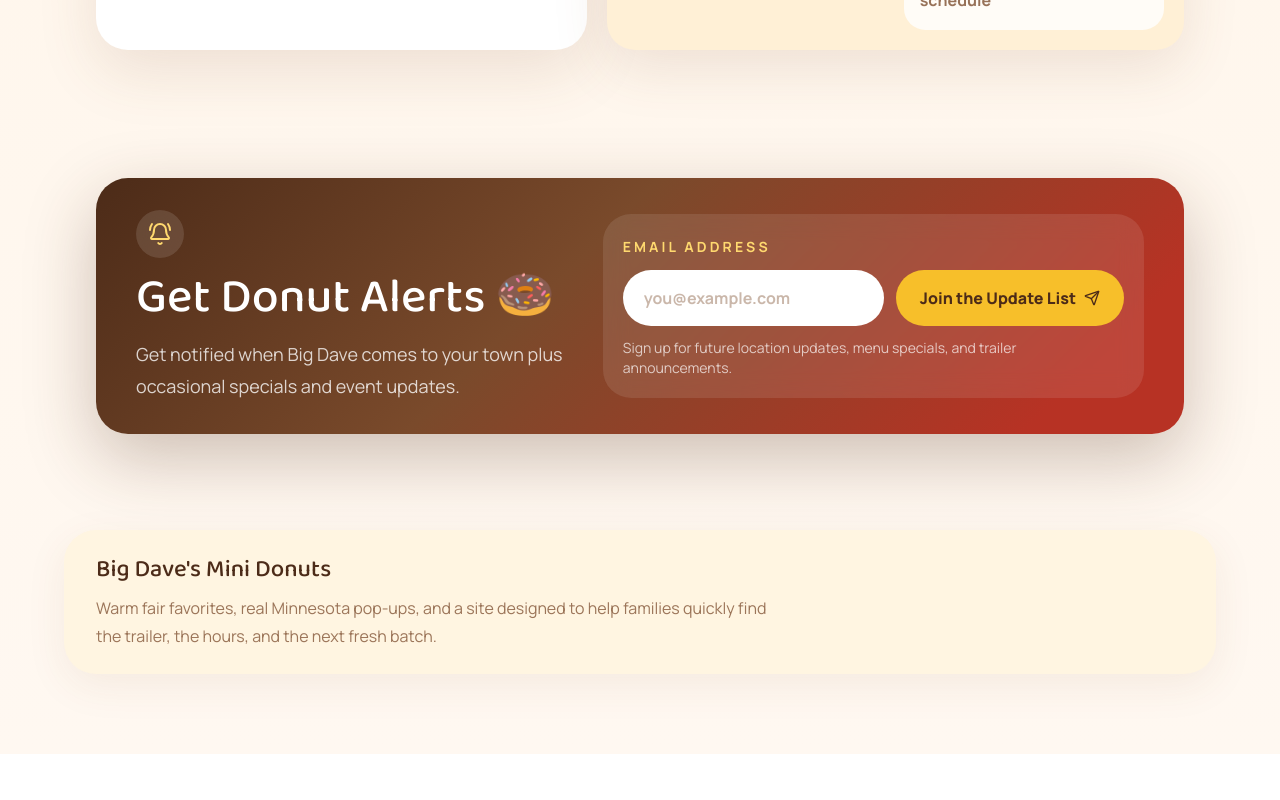
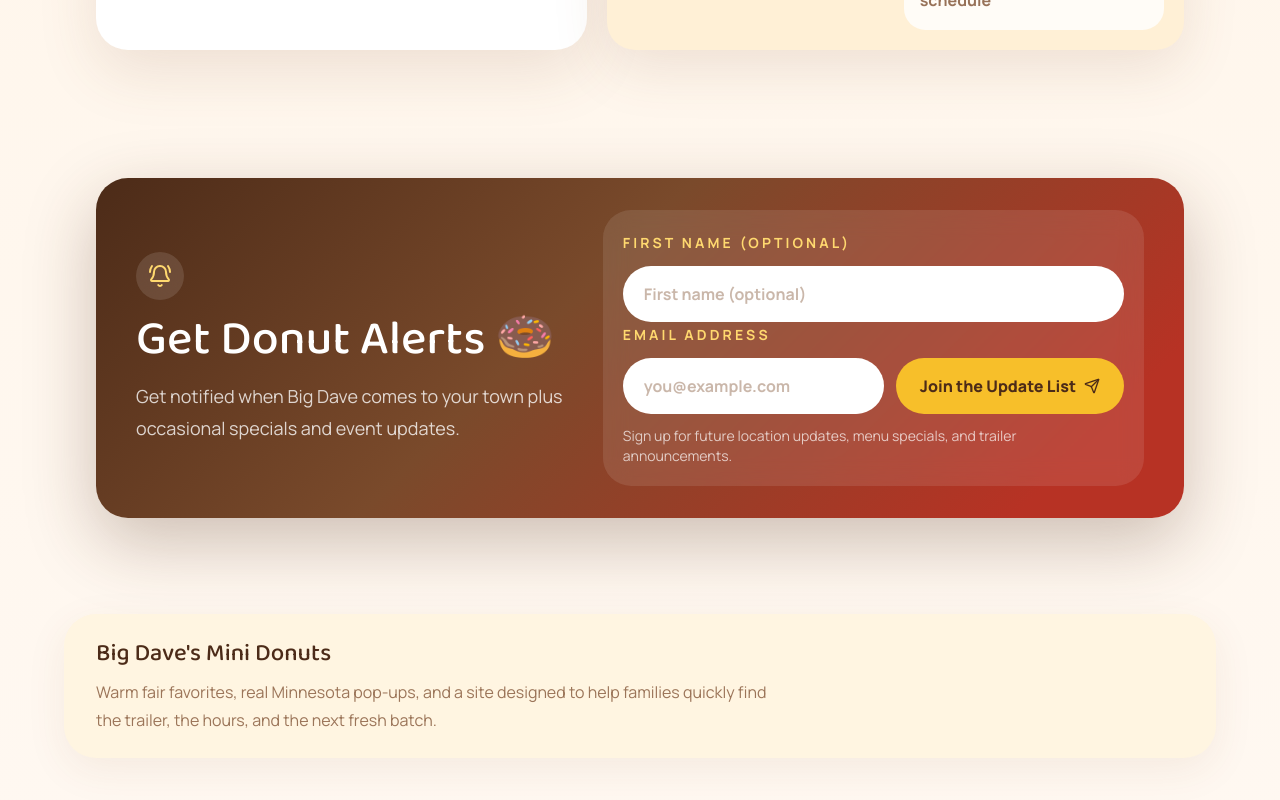
Before and after one commit to wertishjose/big-daves-mini-donuts, a React (Vite) app: page / in a window 1280 px wide. Shown: the part 6131-6931 px from the top of the page. Before the commit the page ends 6885 px from the top, so only its background shows below. Built offline with nearby package versions, Linux system fonts and the light colour scheme; no server answers; the database is empty.

Commit message:
Add optional first name signup field

```diff
--- a/src/components/DonutAlertsSection.jsx
+++ b/src/components/DonutAlertsSection.jsx
@@ -3,6 +3,7 @@
 import { hasSupabaseEnv, supabase } from "../lib/supabase";
 
 export function DonutAlertsSection() {
+  const [firstName, setFirstName] = useState("");
   const [email, setEmail] = useState("");
   const [status, setStatus] = useState("idle");
   const [message, setMessage] = useState(
@@ -38,6 +39,7 @@
 
     const { error } = await supabase.from("email_signups").insert({
       email: normalizedEmail,
+      first_name: firstName.trim() || null,
     });
 
     if (error?.code === "23505") {
@@ -52,6 +54,7 @@
       return;
     }
 
+    setFirstName("");
     setEmail("");
     setStatus("success");
     setMessage("You're on the list. We'll share future stops, specials, and trailer updates.");
@@ -75,6 +78,18 @@
               className="rounded-[1.75rem] bg-white/10 p-4 backdrop-blur-md sm:p-5"
               onSubmit={handleSubmit}
             >
+              <label htmlFor="first-name" className="text-sm font-bold uppercase tracking-[0.22em] text-golden-soft">
+                First name (optional)
+              </label>
+              <input
+                id="first-name"
+                type="text"
+                value={firstName}
+                onChange={(event) => setFirstName(event.target.value)}
+                placeholder="First name (optional)"
+                autoComplete="given-name"
+                className="mt-3 h-14 w-full rounded-full border border-white/15 bg-white px-5 text-base font-semibold text-donut outline-none ring-0 placeholder:text-donut/40"
+              />
               <label htmlFor="email" className="text-sm font-bold uppercase tracking-[0.22em] text-golden-soft">
                 Email Address
               </label>
```
